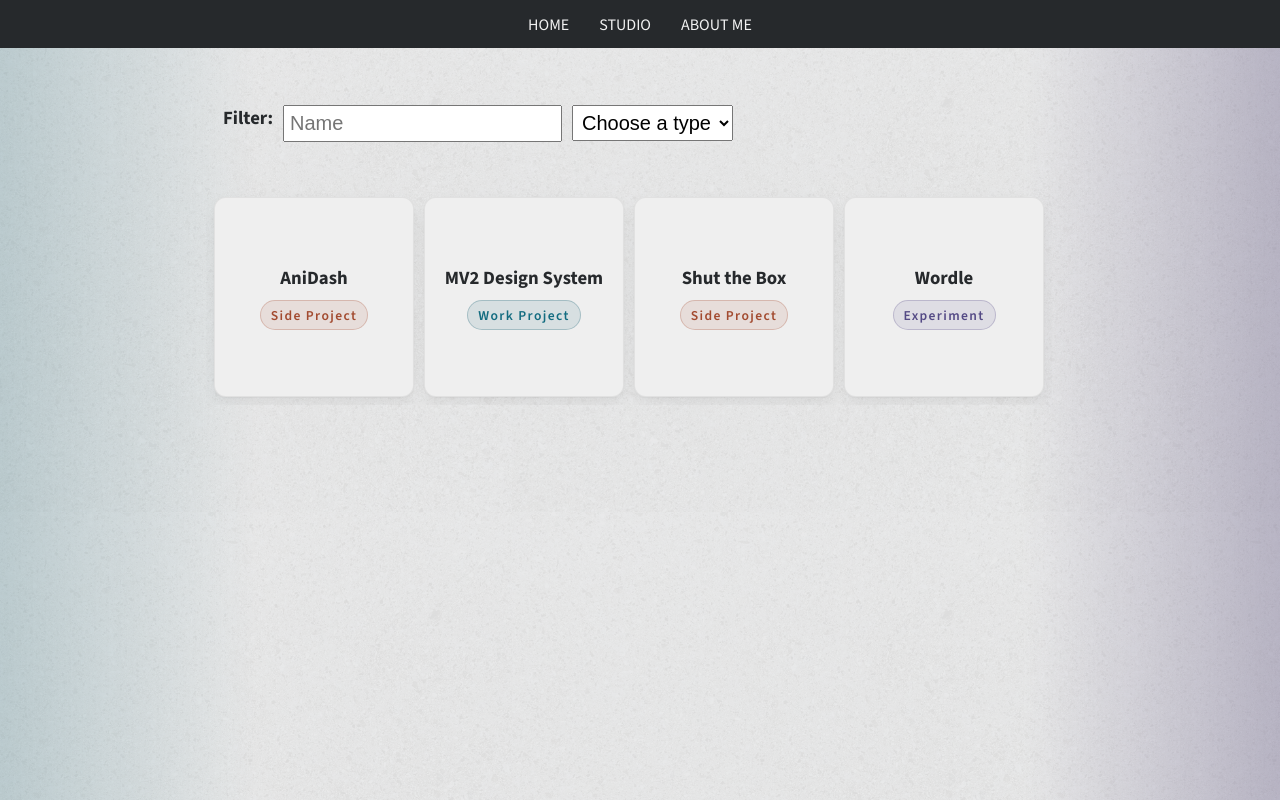
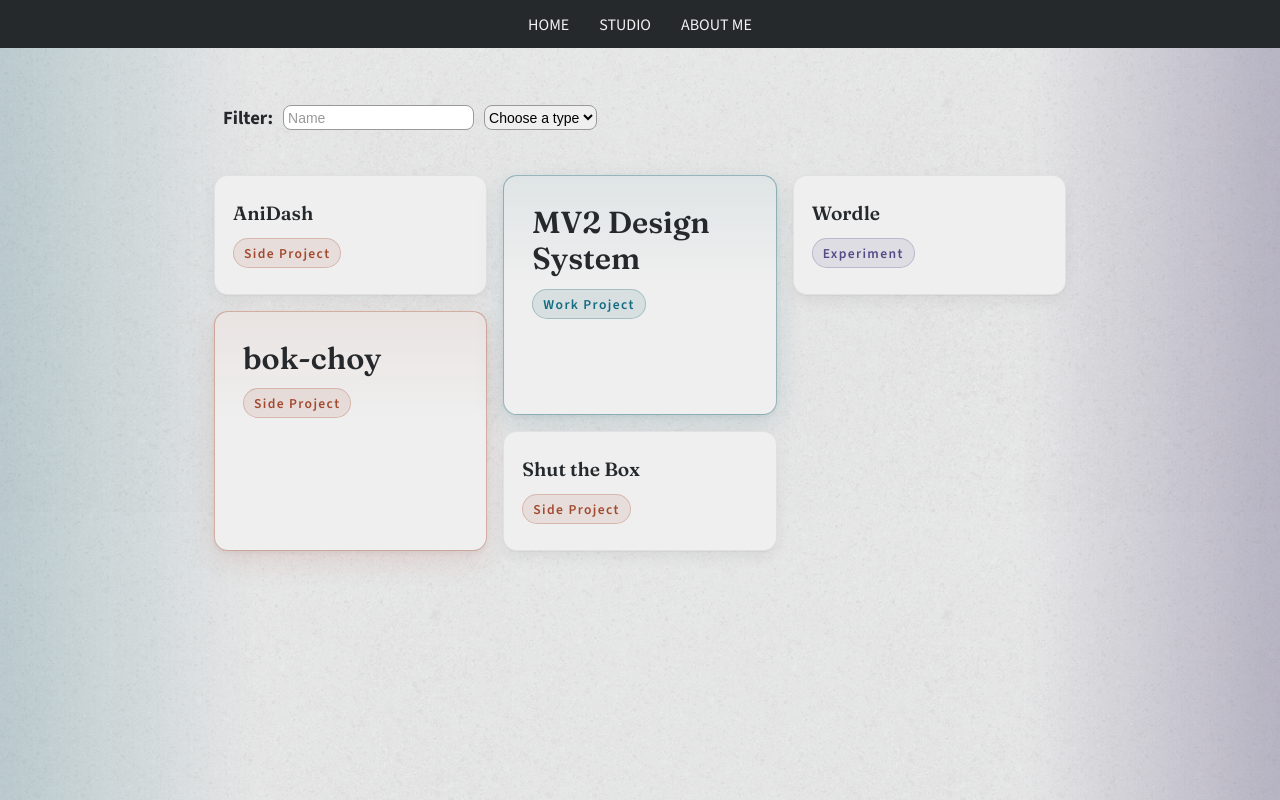
Before and after one commit to melmae/portfolio, a Next.js app: page /portfolio/projects in a window 1280 px wide. Built offline with nearby package versions, Linux system fonts and the light colour scheme.

Commit message:
Added bok-choy as a project and restyled the studio

```diff
--- a/src/app/globals.css
+++ b/src/app/globals.css
@@ -122,6 +122,24 @@
           "opsz" 144;
 }
 
+input[type=text] {
+  border-radius: 8px;
+  font-size: 14px;
+  outline: none;
+  border: 1px solid var(--secondaryText);
+  padding-inline: 4px;
+
+  &::placeholder {
+    color: var(--secondaryText);
+  }
+}
+
+select {
+  border-radius: 8px;
+  font-size: 14px;
+  border: 1px solid var(--secondaryText)
+}
+
 @media (prefers-color-scheme: dark) {
   html {
     color-scheme: dark;
--- a/src/app/projects/page.module.css
+++ b/src/app/projects/page.module.css
@@ -10,14 +10,10 @@
 }
 
 .grid {
+  width: 100%;
   padding: 8px;
-  overflow-y: auto;
-  flex-grow: 1;
-  min-width: 0;
-  display: flex;
-  flex-wrap: wrap;
-  align-items: flex-start;
-  gap: 10px;
+  column-width: 260px;
+  column-gap: 16px;
 }
 
 .filters {
@@ -30,25 +26,11 @@
   flex-direction: row;
   gap: 10px;
 
-  input[type=text] {
-    height: 100%;
-    font-size: 1.25rem;
-    margin-bottom: 10px;
-    padding: 5px;
-    color: inherit;
-  }
-
   input[type=checkbox] {
     height: 1rem;
     width: 1rem;
     margin-inline: 10px;
     accent-color: var(--accent);
-  }
-
-  select {
-    height: 100%;
-    font-size: 1.25rem;
-    padding: 5px;
   }
 
   label {
@@ -61,10 +43,3 @@
     padding: 48px 24px;
   }
 }
-
-@media (prefers-color-scheme: dark) {
-  .page {
-    --background: #000;
-    --foreground: #000;
-  }
-}
--- a/src/app/projects/page.tsx
+++ b/src/app/projects/page.tsx
@@ -9,15 +9,15 @@
 const techList = [...new Set(projects.projects.flatMap(p => p.tech))];
 
 export default function Projects() {
-    const [projectPreview, setProjectPreview] = useState({open: false, url: ""});
+    const [projectPreview, setProjectPreview] = useState({open: false, url: "", title: ""});
     const [filter, setFilter] = useState({search: "", tech: techList, type: ""});
 
-    function openPreview(url: string) {
-        setProjectPreview({open: true, url: url});
+    function openPreview(url: string, title: string) {
+        setProjectPreview({open: true, url: url, title: title});
     }
 
     function closePreview() {
-        setProjectPreview({open: false, url: ""});
+        setProjectPreview(prev => ({...prev, open: false}));
     }
 
     function updateTechFilter(e: { target: { checked: any; value: string; }; }) {
@@ -65,11 +65,11 @@
                         name={project.name}
                         importance={project.importance as any}
                         type={project.type as any}
-                        onClick={() => project.url && openPreview(project.url)}
+                        onClick={() => project.url && openPreview(project.url, project.name)}
                     />
                 ))}
             </div>
-            <ProjectModal open={projectPreview.open} url={projectPreview.url} onClose={closePreview} />
+            <ProjectModal open={projectPreview.open} url={projectPreview.url} title={projectPreview.title} onClose={closePreview} />
         </div>
     );
 }
--- a/src/app/projects/projects.json
+++ b/src/app/projects/projects.json
@@ -31,6 +31,14 @@
       "image": null,
       "importance": "major",
       "type": "work"
+    },
+    {
+      "name": "bok-choy",
+      "tech": ["React Native", "Typescript"],
+      "url": null,
+      "image": null,
+      "importance": "major",
+      "type": "personal"
     }
   ]
 }
--- /dev/null
+++ b/src/components/ProjectModal.module.css
@@ -0,0 +1,83 @@
+.dialog {
+    /* globals.css has `* { margin: 0 }`, which kills the UA dialog centering — restore it */
+    inset: 0;
+    margin: auto;
+    width: min(1100px, 92vw);
+    height: min(85vh, 860px);
+    max-width: 92vw;
+    max-height: 88vh;
+    padding: 0;
+    /* Self-contained theme: the projects page overrides --foreground to #000 in dark mode */
+    border: 1px solid rgba(127, 127, 127, 0.4);
+    border-radius: 12px;
+    background: #F2F2F2;
+    color: #26292C;
+    overflow: hidden;
+
+    box-shadow:
+            0 24px 60px rgba(0, 0, 0, 0.28),
+            0 2px 8px rgba(0, 0, 0, 0.18);
+}
+
+@media (prefers-color-scheme: dark) {
+    .dialog {
+        background: #26292C;
+        color: #F2F2F2;
+    }
+}
+
+.dialog::backdrop {
+    background: rgba(0, 0, 0, 0.55);
+    backdrop-filter: blur(2px);
+}
+
+.inner {
+    display: flex;
+    flex-direction: column;
+    height: 100%;
+}
+
+.toolbar {
+    flex-shrink: 0;
+    display: flex;
+    align-items: center;
+    justify-content: space-between;
+    gap: 12px;
+    padding: 10px 14px;
+    border-bottom: 1px solid rgba(127, 127, 127, 0.25);
+}
+
+.title {
+    font-family: var(--font-serif), serif;
+    font-size: 18px;
+    font-weight: 600;
+}
+
+.close {
+    flex-shrink: 0;
+    height: 34px;
+    width: 34px;
+    display: flex;
+    align-items: center;
+    justify-content: center;
+    font-size: 22px;
+    line-height: 1;
+    border: 1px solid rgba(127, 127, 127, 0.4);
+    border-radius: 50%;
+    background: rgba(127, 127, 127, 0.12);
+    color: inherit;
+    cursor: pointer;
+    transition: background 150ms ease, border-color 150ms ease;
+}
+
+.close:hover {
+    background: rgba(127, 127, 127, 0.28);
+    border-color: rgba(127, 127, 127, 0.7);
+}
+
+.frame {
+    flex-grow: 1;
+    width: 100%;
+    border: 0;
+    background: #fff;
+}
--- a/src/components/ProjectModal.tsx
+++ b/src/components/ProjectModal.tsx
@@ -1,14 +1,47 @@
+"use client";
+
+import {useEffect, useRef} from "react";
+import styles from "./ProjectModal.module.css";
+
 interface ProjectModalProps {
     url: string;
     open: boolean;
     onClose: () => void;
+    title?: string;
 }
 
-export function ProjectModal({url, open, onClose}: ProjectModalProps) {
+export function ProjectModal({url, open, onClose, title}: ProjectModalProps) {
+    const dialogRef = useRef<HTMLDialogElement>(null);
+
+    useEffect(() => {
+        const dialog = dialogRef.current;
+        if (!dialog) return;
+
+        if (open && !dialog.open) {
+            dialog.showModal();
+        } else if (!open && dialog.open) {
+            dialog.close();
+        }
+    }, [open]);
+
     return (
-        <dialog open={open} style={{height: '90%', width: '90%', top: '5%', left: '5%', position: 'fixed', borderRadius: '10px', border: '2px solid var(--foreground)'}} onClose={onClose}>
-            <button style={{position: "absolute", height: "48px", width: '48px'}} onClick={onClose}>x</button>
-            <iframe src={url} style={{height: '100%', width: '100%'}} />
+        <dialog
+            ref={dialogRef}
+            className={styles.dialog}
+            onClose={onClose}
+            onClick={(e) => {
+                if (e.target === dialogRef.current) onClose();
+            }}
+        >
+            <div className={styles.inner}>
+                <div className={styles.toolbar}>
+                    <span className={styles.title}>{title}</span>
+                    <button className={styles.close} onClick={onClose} aria-label="Close preview">
+                        &times;
+                    </button>
+                </div>
+                {open && <iframe className={styles.frame} src={url} title={title ?? "Project preview"} />}
+            </div>
         </dialog>
-    )
+    );
 }
--- a/src/components/ProjectTile.module.css
+++ b/src/components/ProjectTile.module.css
@@ -1,20 +1,79 @@
 .card {
+    /* accent colour, keyed to the project type — overridden by .teal / .orange / .purple below */
+    --accent-rgb: 14, 90, 107;
+
+    /* masonry column child */
+    break-inside: avoid;
+    -webkit-column-break-inside: avoid;
+    margin-bottom: 16px;
+    width: 100%;
+
+    display: flex;
+    flex-direction: column;
+    gap: 12px;
+
     background: #EFEFEF;
-    border-radius: 12px;
-    transition: box-shadow 200ms ease;
+    border-radius: 14px;
+    border: 1px solid rgba(0, 0, 0, 0.06);
 
     box-shadow:
-            0 6px 16px rgba(0,0,0,0.06),
-            0 1px 2px rgba(0,0,0,0.05);
+            0 6px 16px rgba(0, 0, 0, 0.06),
+            0 1px 2px rgba(0, 0, 0, 0.05);
 
-    border: 1px solid rgba(0,0,0,0.06);
+    cursor: pointer;
+    transition: transform 180ms ease, box-shadow 180ms ease;
 }
 
 .card:hover {
-    cursor: pointer;
+    transform: translateY(-3px);
+    box-shadow:
+            0 14px 30px rgba(0, 0, 0, 0.12),
+            0 2px 6px rgba(0, 0, 0, 0.08);
+}
+
+.name {
+    font-family: var(--font-serif), serif;
+    font-weight: 600;
+    line-height: 1.2;
+    font-variation-settings: "WONK" 1, "opsz" 144;
+}
+
+/* minor — compact, quieter */
+.minor {
+    padding: 18px;
+    min-height: 120px;
+    justify-content: center;
+}
+
+.minor .name {
+    font-size: 1.2rem;
+}
+
+/* major — larger footprint, accent tint, stronger presence */
+.major {
+    padding: 28px;
+    min-height: 240px;
+    border-color: rgba(var(--accent-rgb), 0.4);
+    background:
+            linear-gradient(180deg, rgba(var(--accent-rgb), 0.07), transparent 45%),
+            #EFEFEF;
+    box-shadow:
+            0 10px 28px rgba(var(--accent-rgb), 0.14),
+            0 2px 6px rgba(0, 0, 0, 0.06);
+}
+
+.major .name {
+    font-size: 1.9rem;
+}
+
+.major:hover {
+    box-shadow:
+            0 18px 40px rgba(var(--accent-rgb), 0.22),
+            0 3px 8px rgba(0, 0, 0, 0.1);
 }
 
 .tag {
+    align-self: flex-start;
     padding: 5px 10px;
     border-radius: 15px;
     font-size: 0.85rem;
@@ -22,32 +81,53 @@
     letter-spacing: 0.1em;
 }
 
+.teal {
+    --accent-rgb: 14, 90, 107;
+}
+
+.orange {
+    --accent-rgb: 162, 74, 47;
+}
+
+.purple {
+    --accent-rgb: 84, 74, 133;
+}
+
 .tag.teal {
-    background-color: rgba(14, 90, 107, 0.1);
+    background-color: rgba(var(--accent-rgb), 0.1);
     color: var(--teal);
-    border: 1px solid rgba(14, 90, 107, 0.25);
+    border: 1px solid rgba(var(--accent-rgb), 0.25);
 }
 
 .tag.orange {
     color: var(--rust);
-    background-color: rgba(162, 74, 47, 0.1);
-    border: 1px solid rgba(162, 74, 47, 0.25);
+    background-color: rgba(var(--accent-rgb), 0.1);
+    border: 1px solid rgba(var(--accent-rgb), 0.25);
 }
 
 .tag.purple {
     color: var(--purple);
-    background-color: rgba(84, 74, 133, 0.1);
-    border: 1px solid rgba(84, 74, 133, 0.25);
+    background-color: rgba(var(--accent-rgb), 0.1);
+    border: 1px solid rgba(var(--accent-rgb), 0.25);
 }
 
 @media (prefers-color-scheme: dark) {
     .card {
         background: #2b2f33;
+        border: 1px solid rgba(255, 255, 255, 0.05);
 
         box-shadow:
-                0 6px 16px rgba(0,0,0,0.4),
-                0 1px 2px rgba(0,0,0,0.3);
+                0 6px 16px rgba(0, 0, 0, 0.4),
+                0 1px 2px rgba(0, 0, 0, 0.3);
+    }
 
-        border: 1px solid rgba(255,255,255,0.05);
+    .major {
+        border-color: rgba(var(--accent-rgb), 0.55);
+        background:
+                linear-gradient(180deg, rgba(var(--accent-rgb), 0.22), transparent 45%),
+                #2b2f33;
+        box-shadow:
+                0 10px 28px rgba(0, 0, 0, 0.45),
+                0 2px 6px rgba(0, 0, 0, 0.3);
     }
 }
--- a/src/components/ProjectTile.tsx
+++ b/src/components/ProjectTile.tsx
@@ -17,24 +17,11 @@
 
     return (
         <div
-            className={styles.card}
-            style={{
-                height: '200px',
-                width: '200px',
-                // borderRadius: '10px',
-                // border: '2px solid black',
-                display: 'flex',
-                flexDirection: 'column',
-                alignItems: 'center',
-                justifyContent: 'center',
-                gap: '10px',
-                padding: '10px',
-            }}
+            className={`${styles.card} ${styles[importance] ?? styles.minor} ${styles[typeVals[type].color]}`}
             onClick={onClick}
         >
-            <h3>{name}</h3>
+            <h3 className={styles.name}>{name}</h3>
             <p className={`${styles.tag} ${styles[typeVals[type].color]}`}>{typeVals[type].text}</p>
-            {/*<img src={image} alt={name} style={{ width: '100%', borderRadius: '5px', border: '1px solid var(--foreground)' }} />*/}
         </div>
     )
 }
```
Also changed, not shown: src/app/page.tsx (+4 -4 lines), public/bokchoy-screenshot.jpg (added).
